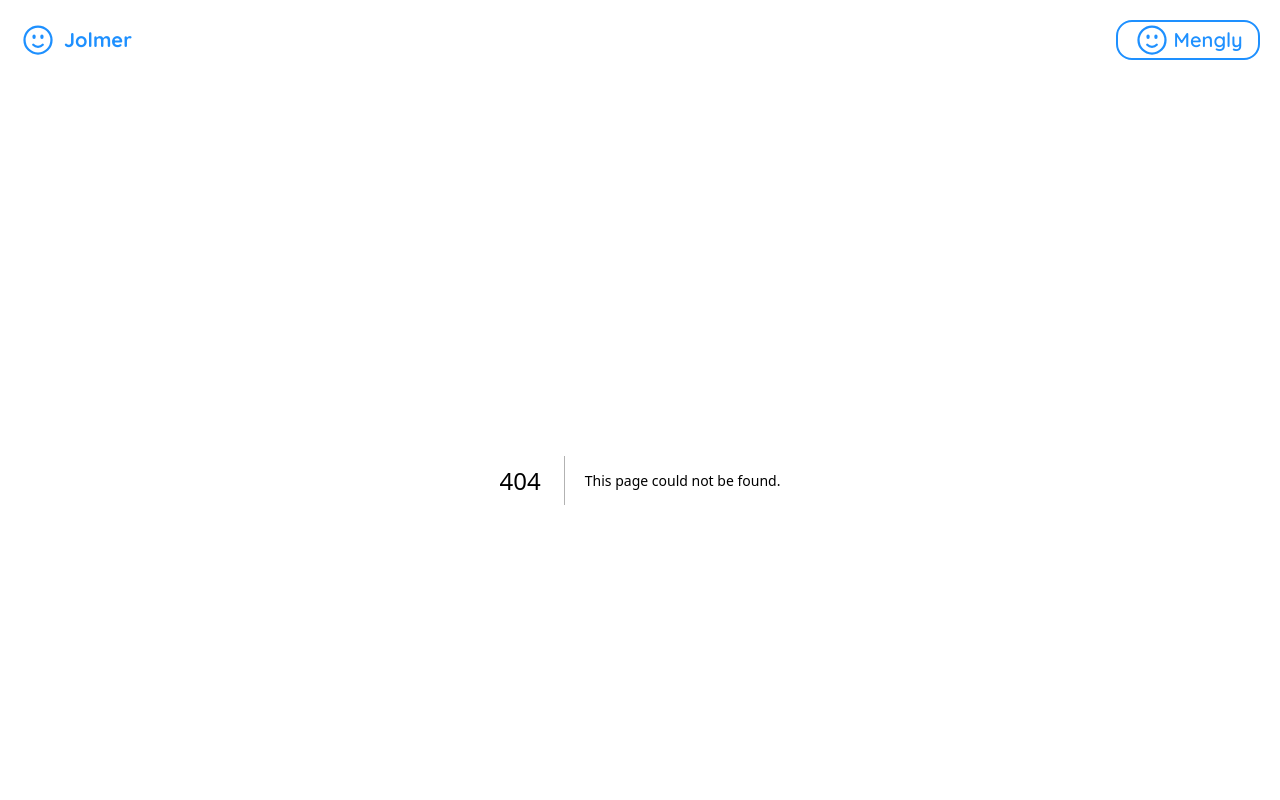
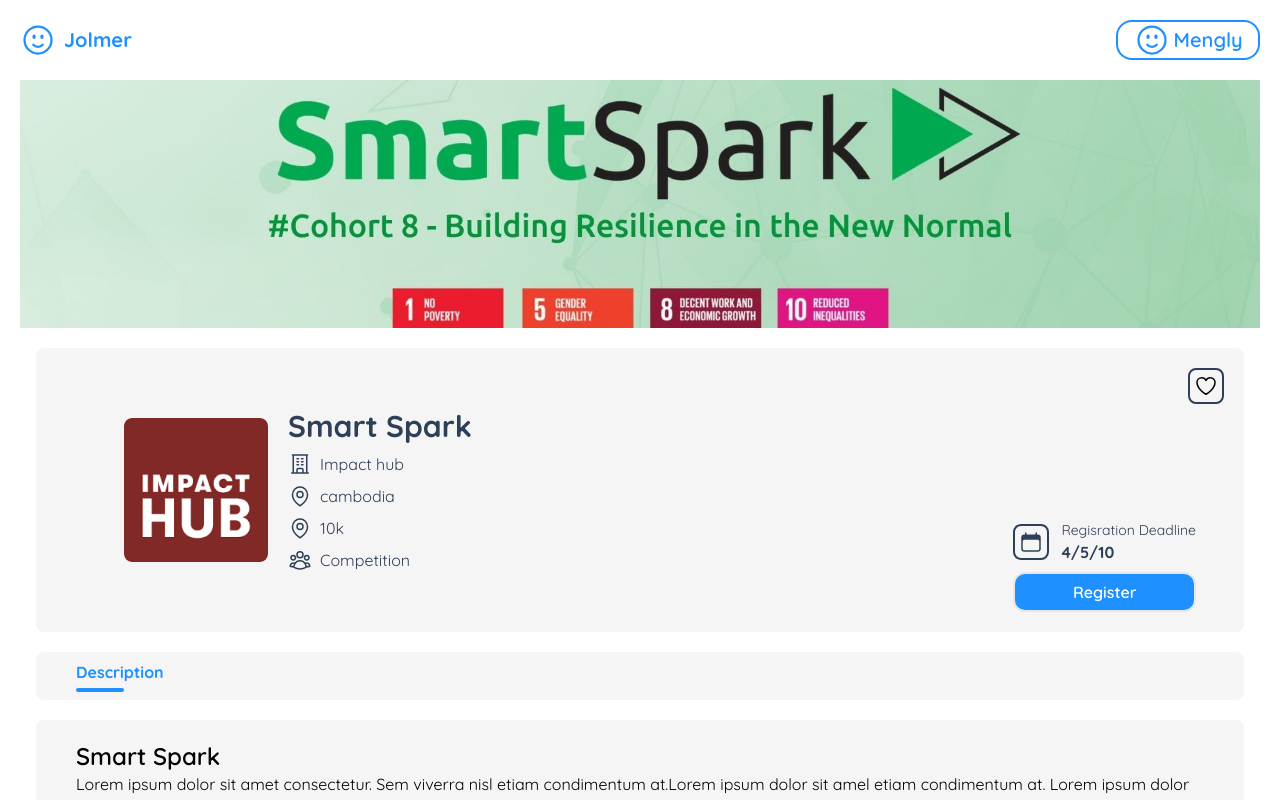
Before and after one commit to menglycheng/jolmer_frontend, a Next.js app: page /details/1 in a window 1280 px wide. Before the commit this address had no page. Shown: the top 800 px of the page. Built offline with nearby package versions, Linux system fonts and the light colour scheme.

Commit message:
Add event detail

```diff
--- a/src/components/Homepage/Card.jsx
+++ b/src/components/Homepage/Card.jsx
@@ -1,13 +1,15 @@
 import React from "react";
 import { EyeIcon, MapPinIcon } from "@heroicons/react/24/outline";
 import Image from "next/image";
+import Link from "next/link";
 
 const Card = ({ data }) => {
   return (
     <div className="grid grid-flow-row md:grid-cols-3 sm:grid-cols-2 lg:grid-cols-4 gap-6  place-content-center mt-20">
       {data.map((item) => (
-        <div
+        <Link
           key={item.id}
+          href={`/details/${item.id}`}
           class="max-w-sm bg-white border border-gray-200 rounded-xl drop-shadow-md"
         >
           <div class="relative">
@@ -41,7 +43,7 @@
               </div>
             </div>
           </div>
-        </div>
+        </Link>
       ))}
     </div>
   );
--- /dev/null
+++ b/src/pages/details/[id].jsx
@@ -0,0 +1,128 @@
+import React from "react";
+import Image from "next/image";
+import { Data } from "../../../utils/Data";
+import {
+  BuildingOfficeIcon,
+  HeartIcon,
+  MapPinIcon,
+  UserGroupIcon,
+} from "@heroicons/react/24/outline";
+import { CalendarIcon } from "@heroicons/react/24/solid";
+
+const detail = ({ item }) => {
+  return (
+    <div>
+      <div className="md:px-5 max-w-screen-xl mx-auto z-20 ">
+        <div className="bg-primary-lowBlack relative pb-[30%] md:pb-[20%]">
+          <Image
+            width={300}
+            height={300}
+            alt="profile"
+            src="/SmartSpark8-Webinar.jpg"
+            className="object-cover absolute top-0 left-0 w-full h-full"
+          />
+        </div>
+
+        <div className="px-4">
+          <div className="relative bg-primary-box bg-opacity-50 rounded-lg mt-5 flex flex-col md:flex-row py-5 justify-center md:justify-between px-5 md:px-12">
+            <div className="flex flex-col md:flex-row items-center space-x-5 space-y-1 md:space-y-0 md:p-10">
+              <Image
+                width={300}
+                height={300}
+                priority={false}
+                alt="profile"
+                src="/download 1.png"
+                className="rounded-lg w-28 h-28 md:w-36 md:h-36 object-cover"
+              />
+              <div className="space-y-2 flex flex-col items-center md:items-start text-primary-lowBlack">
+                <h2 className="font-bold text-2xl lg:text-3xl">Smart Spark</h2>
+                <div className="flex items-center space-x-2">
+                  <BuildingOfficeIcon className="icon" />
+                  <p className="text-sm md:text-base">{item.Orgainize}</p>
+                </div>
+                <div className="flex items-center space-x-2">
+                  <MapPinIcon className="icon" />
+                  <p className="text-sm md:text-base">{item.location}</p>
+                </div>
+                <div className="flex items-center space-x-2">
+                  <MapPinIcon className="icon" />
+                  <p className="text-sm md:text-base">{item.view}</p>
+                </div>
+                <div className="flex items-center space-x-2">
+                  <UserGroupIcon className="icon" />
+                  <p className="text-sm md:text-base">{item.status}</p>
+                </div>
+              </div>
+            </div>
+            <div className="absolute top-5 right-5 hover:border-2  hover:text-primary-blue">
+              <button className="border-2 border-primary-lowBlack hover:border-primary-blue rounded-lg p-1">
+                <HeartIcon className="icon" />
+              </button>
+            </div>
+            <div className="flex flex-col items-end justify-end mt-10 text-primary-lowBlack">
+              <div className="flex items-center justify-between md:flex-col w-full md:space-y-2">
+                <div className="flex items-center space-x-3">
+                  <div className="border-2 border-primary-lowBlack rounded-lg p-1">
+                    <CalendarIcon className="icon" />
+                  </div>
+                  <div>
+                    <p className="text-sm">Regisration Deadline</p>
+                    <p className="font-bold">{item.Date}</p>
+                  </div>
+                </div>
+                <button className="w-28 h-10 md:w-full rounded-xl border-2 bg-primary-blue text-white font-semibold text-sm md:text-base hover:border-2 hover:border-primary-blue hover:text-primary-blue hover:bg-white">
+                  Register
+                </button>
+              </div>
+            </div>
+          </div>
+        </div>
+        <div className="px-4">
+          <div className="relative bg-primary-box bg-opacity-50 rounded-lg mt-5 py-2 px-5 md:px-10">
+            <p className="font-bold text-sm md:text-base text-primary-blue">
+              Description
+            </p>
+            <div className="h-[4px] rounded-full bg-primary-blue w-12 mt-1"></div>
+          </div>
+        </div>
+        <div className="px-4">
+          <div className="relative bg-primary-box bg-opacity-50 rounded-lg mt-5 py-5 px-5 md:px-10">
+            <h2 className="font-semibold text-xl md:text-2xl">Smart Spark</h2>
+            <p className="text-sm md:text-base">
+              Lorem ipsum dolor sit amet consectetur. Sem viverra nisl etiam
+              condimentum at.Lorem ipsum dolor sit amel etiam condimentum at.
+              Lorem ipsum dolor sit amet consectetur. Sem viverra nisl etiam
+              condimentum at.
+            </p>
+          </div>
+        </div>
+      </div>
+    </div>
+  );
+};
+
+export async function getServerSideProps({ query }) {
+  const { id } = query;
+
+  // Find the item with the matching id in the Data array
+  const item = Data.find((item) => item.id === id);
+
+  if (!item) {
+    // If the item is not found, you can handle it as per your requirements
+    // For example, you can redirect the user to an error page or display a message
+    return {
+      redirect: {
+        destination: "/error", // Replace with your error page route
+        permanent: false,
+      },
+    };
+  }
+
+  return {
+    props: {
+      item,
+    },
+  };
+}
+
+export default detail;
--- a/tailwind.config.js
+++ b/tailwind.config.js
@@ -16,6 +16,7 @@
           lowOrange: "#FDECEC",
           lowBrown: "#A3ABB6",
           lowWhite: "#f2eded",
+          box: "#EDECEC",
         },
       },
       fontFamily: {
```
Also changed, not shown: public/download 1.png (added).
